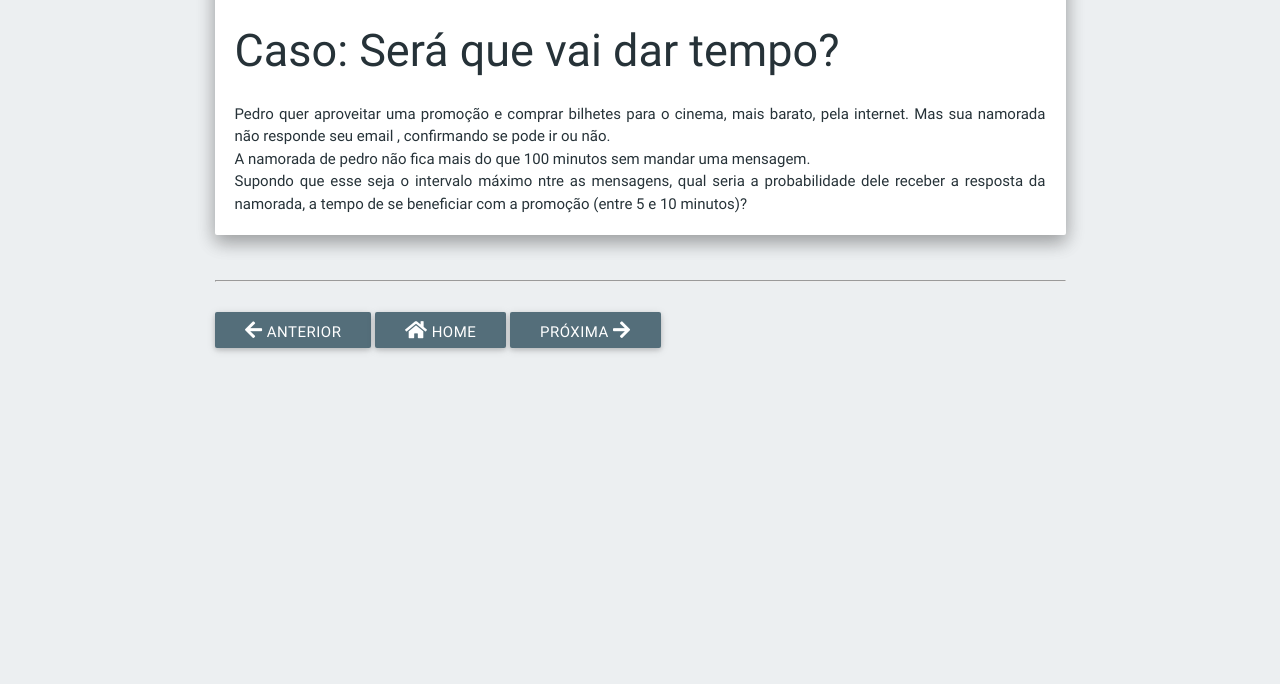
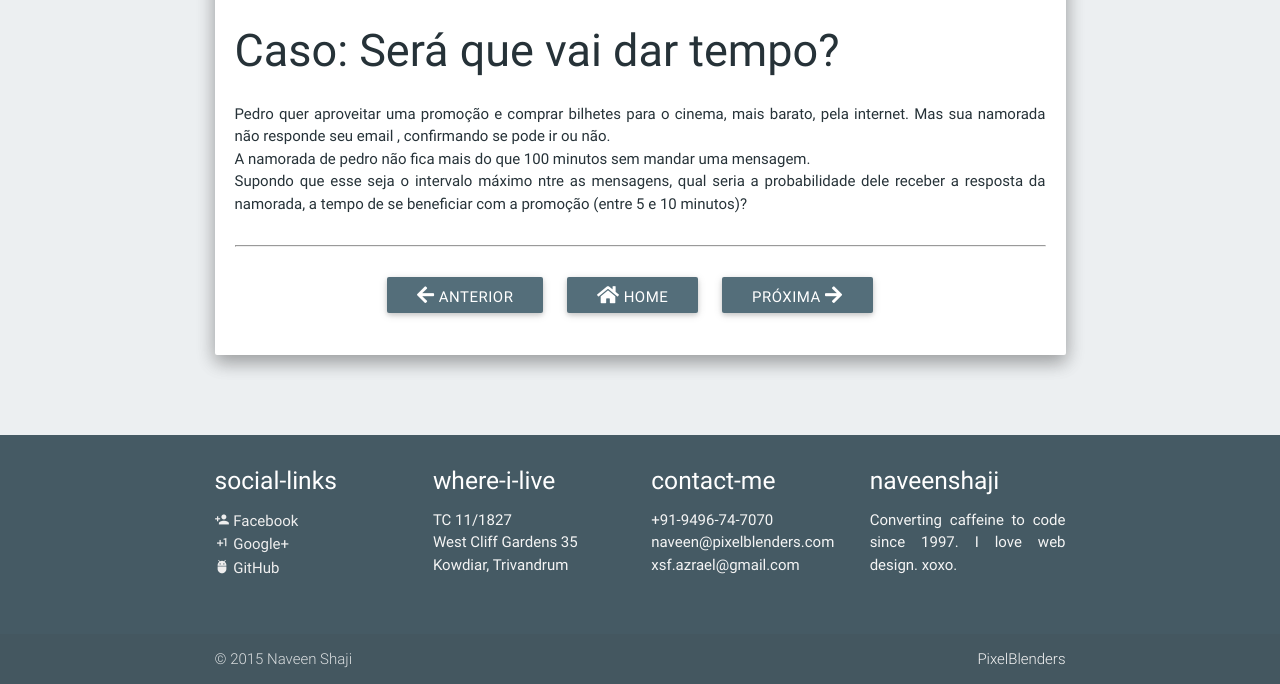
Before and after one commit to josenaldo/caderno-estatistica, a Jekyll site: the page built from collections/_aulas/aula-05.md, in a window 1280 px wide and 900 px high, scrolled down 649 px, cut to the strip 216-900 px from the top of the window. Built offline with Jekyll 4.4.1, drawn with Linux system fonts in a browser that asks for light colours; nearby versions of some CDN libraries; library files that are not in the unit come from our copies; comment, search, counter and statistics services are not loaded; before the commit the page ends 1257 px from its top, so only the background shows below that.

Commit message:
Adição de um rodapé e conserto da altura da página

```diff
--- a/_includes/footer.html
+++ b/_includes/footer.html
@@ -1,5 +1,5 @@
 
-<!--
+
 <footer class="page-footer {{ site.css }} darken-2">
     <div class="container">
         <div class="row">
@@ -41,7 +41,7 @@
             <a class="grey-text text-lighten-4 right" href="http://pixelblenders.com/" target="_blank">PixelBlenders</a>
         </div>
     </div>
-</footer>-->
+</footer>
 
 
 <!--
--- a/_layouts/aula.html
+++ b/_layouts/aula.html
@@ -19,15 +19,11 @@ layout: default
             </iframe>
         </div>
 
-
         {{ content }}
-
-
-    </div>
-</div>
 
         <br/><hr/><br/>
 
+        <div class="aula-nav center-align">
             <a class="{{ site.css }} darken-1 white-text text-darken-3 waves-effect waves-cyan waves-light btn"
                 href="{{site.baseurl}}/{{ page.previous.url }}">
                 <i class="fas fa-arrow-left"></i> Anterior
@@ -43,4 +39,11 @@ layout: default
                 Próxima <i class="fas fa-arrow-right"></i>
             </a>
 
+        </div>
+    </div>
+</div>
+
+
+
+
 <br/>&nbsp;
--- a/assets/js/main.js
+++ b/assets/js/main.js
@@ -140,7 +140,7 @@ $(function () {
             $el;
 
         // calculate wrapper heights to prevent jumping when loading new content
-        $pageWrap.height($pageWrap.height());
+        //$pageWrap.height($pageWrap.height());
         baseHeight = $pageWrap.height() - $mainContent.height();
 
         function loadContent(href) {
```
Lines whose indentation alone changed are shown as unchanged.
